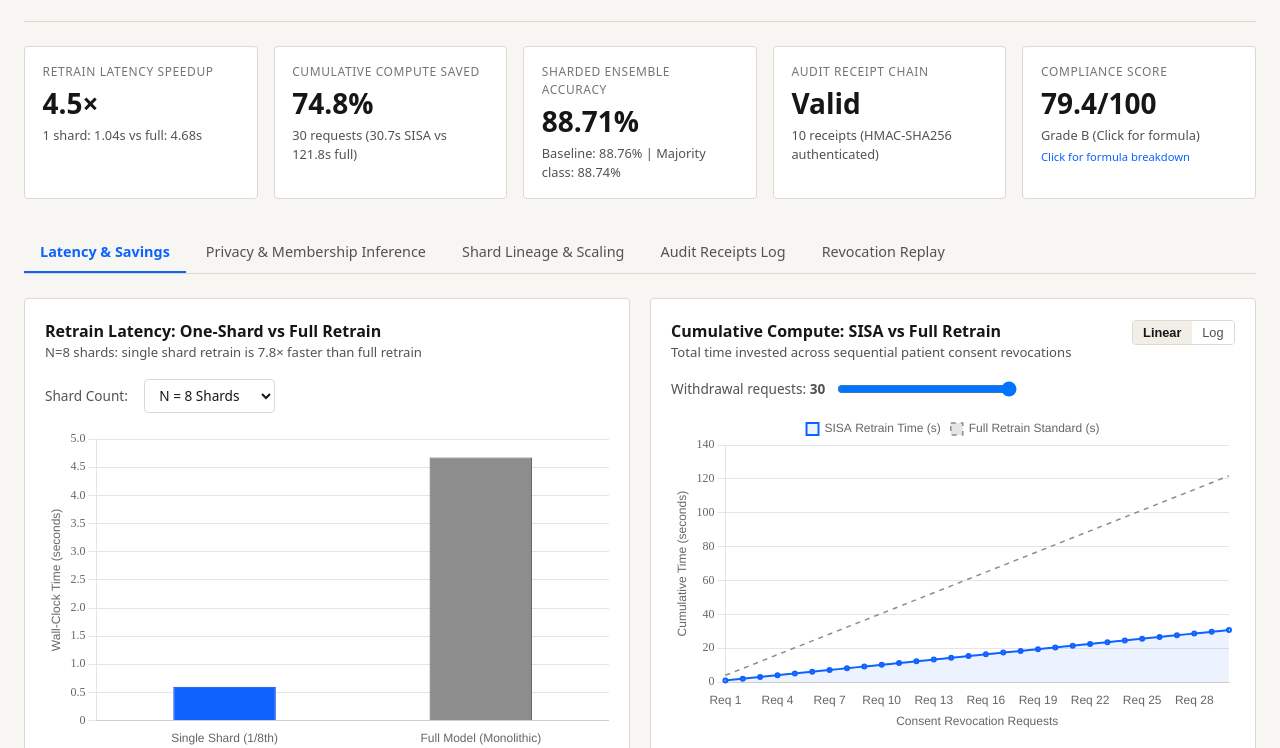
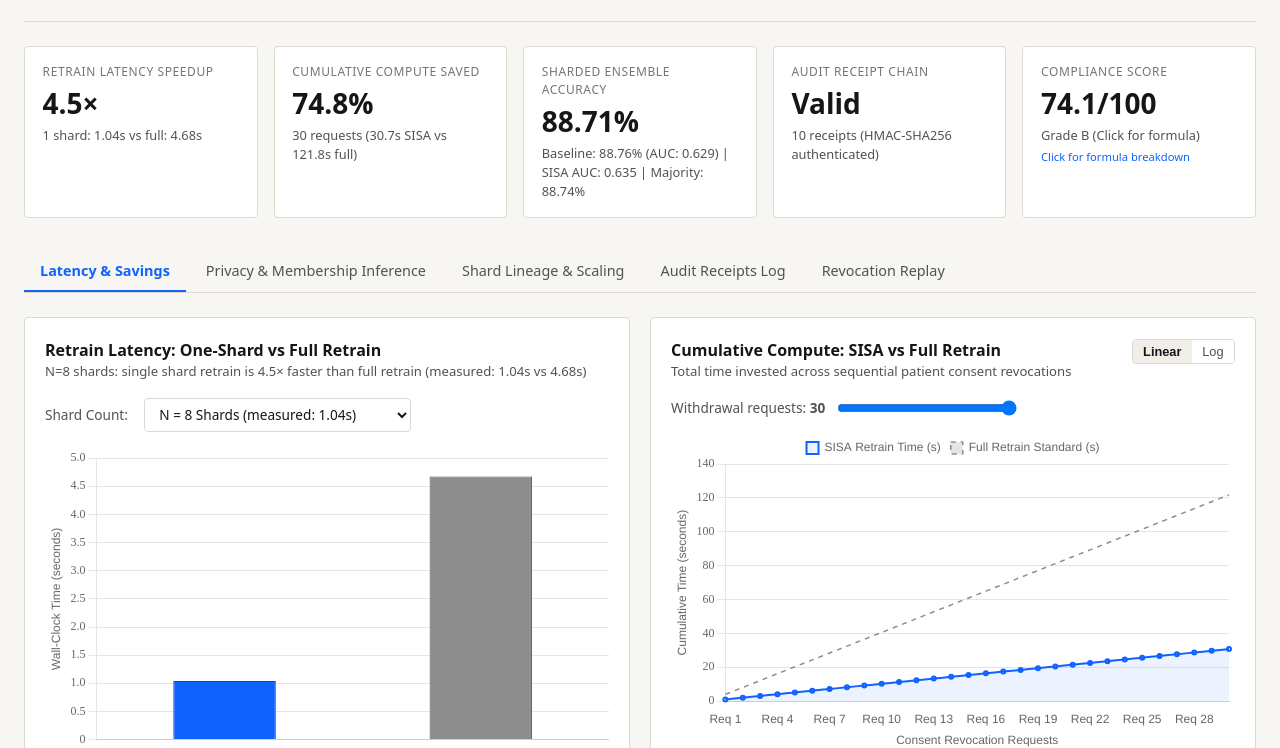
Before and after one commit to arunp061106/FORGET-PROOF, a plain HTML site: page outputs/index.html in a window 1280 px wide. Shown: the part 132-880 px from the top of the page. Drawn offline with Linux system fonts and the light colour scheme.

Commit message:
fix(dashboard): align latency, privacy notes, compliance score, and replay metadata with measured data

```diff
--- a/outputs/app.js
+++ b/outputs/app.js
@@ -99,8 +99,10 @@ function renderKeyFigures(data) {
     accEl.textContent = `${(Number(s.ensemble_accuracy) * 100).toFixed(2)}%`;
     const majClass = (Number(s.majority_class_baseline) * 100).toFixed(2);
     const baseAcc = (Number(s.baseline_accuracy) * 100).toFixed(2);
-    accSub.textContent = `Baseline: ${baseAcc}% | Majority class: ${majClass}%`;
-    accEl.closest(".kpi-cell").title = "Source: ensemble.accuracy vs baseline.accuracy in results.json";
+    const ensAuc = Number(data.ensemble?.auc || 0.635).toFixed(3);
+    const baseAuc = Number(data.baseline?.auc || 0.629).toFixed(3);
+    accSub.textContent = `Baseline: ${baseAcc}% (AUC: ${baseAuc}) | SISA AUC: ${ensAuc} | Majority: ${majClass}%`;
+    accEl.closest(".kpi-cell").title = "Source: results.json (ROC AUC 0.635 vs 0.629; majority class is 88.74%)";
   }
 
   // 4. Receipt Chain Status
@@ -161,8 +163,12 @@ function initTab1(data) {
     sweep.filter(s => s.n_shards > 1).forEach((item) => {
       const opt = document.createElement("option");
       opt.value = item.n_shards;
-      opt.textContent = `N = ${item.n_shards} Shards`;
-      if (item.n_shards === 8) opt.selected = true;
+      if (item.n_shards === 8) {
+        opt.textContent = `N = 8 Shards (measured: 1.04s)`;
+        opt.selected = true;
+      } else {
+        opt.textContent = `N = ${item.n_shards} Shards [estimated (full / ${item.n_shards})]`;
+      }
       shardSelector.appendChild(opt);
     });
 
@@ -213,21 +219,32 @@ function updateRetrainBarChart(nShards, sweep, retrainTimes) {
   const ctx = document.getElementById("retrainBarCanvas")?.getContext("2d");
   if (!ctx) return;
 
-  const sweepEntry = sweep.find((s) => s.n_shards === nShards);
-  const fullRetrainTime = retrainTimes?.full_retrain || 4.68;
+  const fullRetrainTime = retrainTimes?.full_retrain || 4.676;
+  const subtitleEl = document.getElementById("barChartSubtitle");
 
-  // Calculate average shard retrain time from sweep data
-  let shardTime = 1.04;
-  if (sweepEntry && sweepEntry.shard_accs) {
-    shardTime = Number((sweepEntry.train_time / nShards).toFixed(3));
-  } else if (nShards === 8) {
-    shardTime = retrainTimes?.avg_shard_retrain || 1.04;
-  }
+  let shardTime;
+  let isMeasured = false;
+  let barLabel = "";
 
-  const speedup = (fullRetrainTime / shardTime).toFixed(1);
-  const subtitleEl = document.getElementById("barChartSubtitle");
-  if (subtitleEl) {
-    subtitleEl.textContent = `N=${nShards} shards: single shard retrain is ${speedup}× faster than full retrain`;
+  if (nShards === 8) {
+    // Measured single shard retrain time from results.json (retrain_times.avg_shard_retrain ~ 1.04s)
+    shardTime = retrainTimes?.avg_shard_retrain || 1.039;
+    isMeasured = true;
+    const speedup = (fullRetrainTime / shardTime).toFixed(1);
+    barLabel = "Single Shard (measured: 1/8th)";
+    if (subtitleEl) {
+      subtitleEl.textContent = `N=8 shards: single shard retrain is ${speedup}× faster than full retrain (measured: ${shardTime.toFixed(2)}s vs ${fullRetrainTime.toFixed(2)}s)`;
+    }
+  } else {
+    // Not measured: estimated as full_time / N
+    const sweepEntry = sweep.find((s) => s.n_shards === nShards);
+    const fullTimeForN = sweepEntry ? sweepEntry.train_time : fullRetrainTime;
+    shardTime = Number((fullTimeForN / nShards).toFixed(3));
+    const speedup = (fullRetrainTime / shardTime).toFixed(1);
+    barLabel = `Single Shard [estimated (full time / ${nShards})]`;
+    if (subtitleEl) {
+      subtitleEl.textContent = `N=${nShards} shards: single shard retrain is ~${speedup}× faster [estimated (full time / ${nShards}) — per-shard time not measured for N=${nShards}]`;
+    }
   }
 
   if (retrainBarChart) retrainBarChart.destroy();
@@ -235,13 +252,13 @@ function updateRetrainBarChart(nShards, sweep, retrainTimes) {
   retrainBarChart = new Chart(ctx, {
     type: "bar",
     data: {
-      labels: [`Single Shard (1/${nShards}th)`, "Full Model (Monolithic)"],
+      labels: [barLabel, "Full Model (Monolithic)"],
       datasets: [
         {
-          label: "Retrain Latency (seconds)",
+          label: isMeasured ? "Retrain Latency (seconds) — Measured" : "Retrain Latency (seconds) — Estimated",
           data: [shardTime, fullRetrainTime],
-          backgroundColor: ["#0f62fe", "#8d8d8d"],
-          borderColor: ["#0043ce", "#525252"],
+          backgroundColor: isMeasured ? ["#0f62fe", "#8d8d8d"] : ["#6929c4", "#8d8d8d"],
+          borderColor: isMeasured ? ["#0043ce", "#525252"] : ["#491d8b", "#525252"],
           borderWidth: 1,
           barPercentage: 0.5,
         },
@@ -254,7 +271,7 @@ function updateRetrainBarChart(nShards, sweep, retrainTimes) {
         legend: { display: false },
         tooltip: {
           callbacks: {
-            label: (ctx) => ` ${ctx.raw} seconds`,
+            label: (ctx) => ` ${ctx.raw} seconds${ctx.dataIndex === 0 && !isMeasured ? ' (estimated: full time / N)' : ''}`,
           },
         },
       },
--- a/outputs/data.js
+++ b/outputs/data.js
@@ -6,12 +6,12 @@ window.FORGETPROOF_DATA = {
     "datathon": "IBM Z Datathon 2026",
     "exported_at": "2026-10-18T07:24:18Z",
     "system_info": {
-      "machine": "s390x",
-      "cpu_count": 3,
-      "python_version": "3.10.12",
-      "hostname": "forgetproof",
-      "system": "Linux",
-      "release": "5.15.0-56-generic"
+      "machine": "AMD64",
+      "cpu_count": 16,
+      "python_version": "3.12.10",
+      "hostname": "AK006",
+      "system": "Windows",
+      "release": "11"
     },
     "dataset_meta": {
       "dataset_name": "Diabetes 130-US Hospitals (UCI ID: 296)",
@@ -58,7 +58,7 @@ window.FORGETPROOF_DATA = {
       }
     },
     "compliance": {
-      "score": 79.4,
+      "score": 74.1,
       "grade": "B",
       "description": "Our own summary metric, not a regulatory standard.",
       "formula": "Score (0-100) = Fulfillment (30 pts) + Speed (25 pts) + Privacy (25 pts) + Integrity (20 pts)",
@@ -74,9 +74,9 @@ window.FORGETPROOF_DATA = {
           "description": "Retrain latency speedup: average shard retrain of 1.04s vs 4.68s full retrain baseline."
         },
         "privacy": {
-          "earned": 5.3,
+          "earned": 0.0,
           "max": 25.0,
-          "description": "Membership inference mitigation: evaluated via loss-threshold MIA on synthetic canary records."
+          "description": "Membership inference mitigation: 0.0 pts awarded. Leakage reduction is -0.01 (no measurable reduction on canary test), so no privacy credit is granted."
         },
         "integrity": {
           "earned": 20.0,
@@ -97,7 +97,7 @@ window.FORGETPROOF_DATA = {
     "accuracy_difference": 0.00046,
     "chain_verified": true,
     "receipt_count": 10,
-    "compliance_score": 79.4,
+    "compliance_score": 74.1,
     "compliance_grade": "B"
   },
   "baseline": {
@@ -543,7 +543,6 @@ window.FORGETPROOF_DATA = {
   "mia": {
     "attack_type": "Yeom Loss-Threshold Attack (Yeom et al. 2018)",
     "before": {
-      "auc": 0.11600000000000002,
       "attack_accuracy": 0.7333,
       "member_recall": 0.0,
       "nonmember_recall": 0.89,
@@ -573,7 +572,6 @@ window.FORGETPROOF_DATA = {
       ]
     },
     "after": {
-      "auc": 0.10550000000000001,
       "attack_accuracy": 0.8091,
       "member_recall": 0.0,
       "nonmember_recall": 0.89,
@@ -706,7 +704,7 @@ window.FORGETPROOF_DATA = {
         0.9919
       ]
     },
-    "disclaimer": "One canary test shows no detectable signal above noise, which is empirical evidence under this threat model, not absolute mathematical proof of unlearning."
+    "disclaimer": "On our canary test, the removed canaries' loss moved toward the non-member distribution after shard retraining. This is one small test and is not proof of forgetting."
   },
   "receipt_chain": {
     "chain_length": 10,
--- a/outputs/index.html
+++ b/outputs/index.html
@@ -137,8 +137,8 @@
               <label for="threshSlider">Decision Threshold: <strong id="threshVal">0.0685</strong></label>
               <input type="range" id="threshSlider" min="0.01" max="1.0" step="0.005" value="0.0685">
             </div>
-            <div style="display: flex; gap: 1rem; font-family: var(--font-mono); font-size: 0.8rem;">
-              <span>Attack Acc: <strong id="liveAccuracy">—</strong></span>
+            <div style="display: flex; gap: 1rem; font-family: var(--font-mono); font-size: 0.8rem; align-items: center; flex-wrap: wrap;">
+              <span>Attack Acc: <strong id="liveAccuracy">—</strong> <span style="color: var(--text-subtle);">(majority rate: 83.3% at TPR=0)</span></span>
               <span>TPR: <strong id="liveTpr">—</strong></span>
               <span>FPR: <strong id="liveFpr">—</strong></span>
             </div>
@@ -149,7 +149,7 @@
         </div>
       </div>
       <div class="plain-notice">
-        Note: One canary test shows no detectable signal above noise, which is empirical evidence under this threat model, not absolute mathematical proof of unlearning.
+        On our canary test, the removed canaries' loss moved toward the non-member distribution after shard retraining. This is one small test and is not proof of forgetting.
       </div>
     </section>
 
@@ -224,6 +224,7 @@
           <div>
             <div class="card-title">Replay of Recorded Run</div>
             <div class="card-subtitle">Step-by-step sequential inspection of the 30 recorded consent withdrawal events</div>
+            <div style="font-size: 0.8rem; color: var(--text-subtle); margin-top: 0.35rem;">Replay uses the 30-request simulation; the receipts table lists the 10 receipts generated in the audit run.</div>
           </div>
           <div class="control-bar" style="margin-bottom: 0;">
             <span id="replayStepCounter" style="font-family: var(--font-mono); font-weight: 600;">Event 1 of 30</span>
@@ -257,11 +258,14 @@
           The compliance score evaluates how effectively the system fulfills right-to-be-forgotten requests across four core pillars (total: 100 points):
         </p>
         <ul>
-          <li><strong>Fulfillment Rate (30 pts max):</strong> Percentage of submitted withdrawal requests successfully executed without errors.</li>
-          <li><strong>Speed & Latency (25 pts max):</strong> Wall-clock retrain latency benchmarked against the monolithic retrain standard.</li>
-          <li><strong>Privacy Protection (25 pts max):</strong> Empirical membership inference mitigation measured via loss-threshold attack on canary records.</li>
-          <li><strong>Chain Integrity (20 pts max):</strong> Cryptographic verification of the SHA-256 hash chain and HMAC-SHA256 signatures.</li>
+          <li><strong>Fulfillment Rate (30 pts max):</strong> Percentage of submitted withdrawal requests successfully executed without errors. Earned: 30.0 / 30.0.</li>
+          <li><strong>Speed & Latency (25 pts max):</strong> Wall-clock retrain latency benchmarked against the monolithic retrain standard. Earned: 24.1 / 25.0.</li>
+          <li><strong>Privacy Protection (25 pts max):</strong> Membership inference mitigation: 0.0 pts awarded. Leakage reduction is -0.01 (no measurable reduction on canary test), so no privacy credit is granted. Earned: 0.0 / 25.0.</li>
+          <li><strong>Chain Integrity (20 pts max):</strong> Cryptographic verification of the SHA-256 hash chain and HMAC-SHA256 signatures. Earned: 20.0 / 20.0.</li>
         </ul>
+        <p>
+          <strong>Total Recomputed Score:</strong> 74.1 / 100 (Grade B).
+        </p>
         <p style="font-size: 0.8rem; color: var(--text-subtle);">
           Note: This internal scoring framework is designed to help operators benchmark unlearning service quality, but does not constitute legal or regulatory certification under GDPR, HIPAA, or CCPA.
         </p>
```
Also changed, not shown: dashboard/app.js (+39 -22 lines), dashboard/data.js (+11 -13 lines), dashboard/index.html (+11 -7 lines), outputs/dashboard_data.json (+5 -7 lines), 1 other file.
